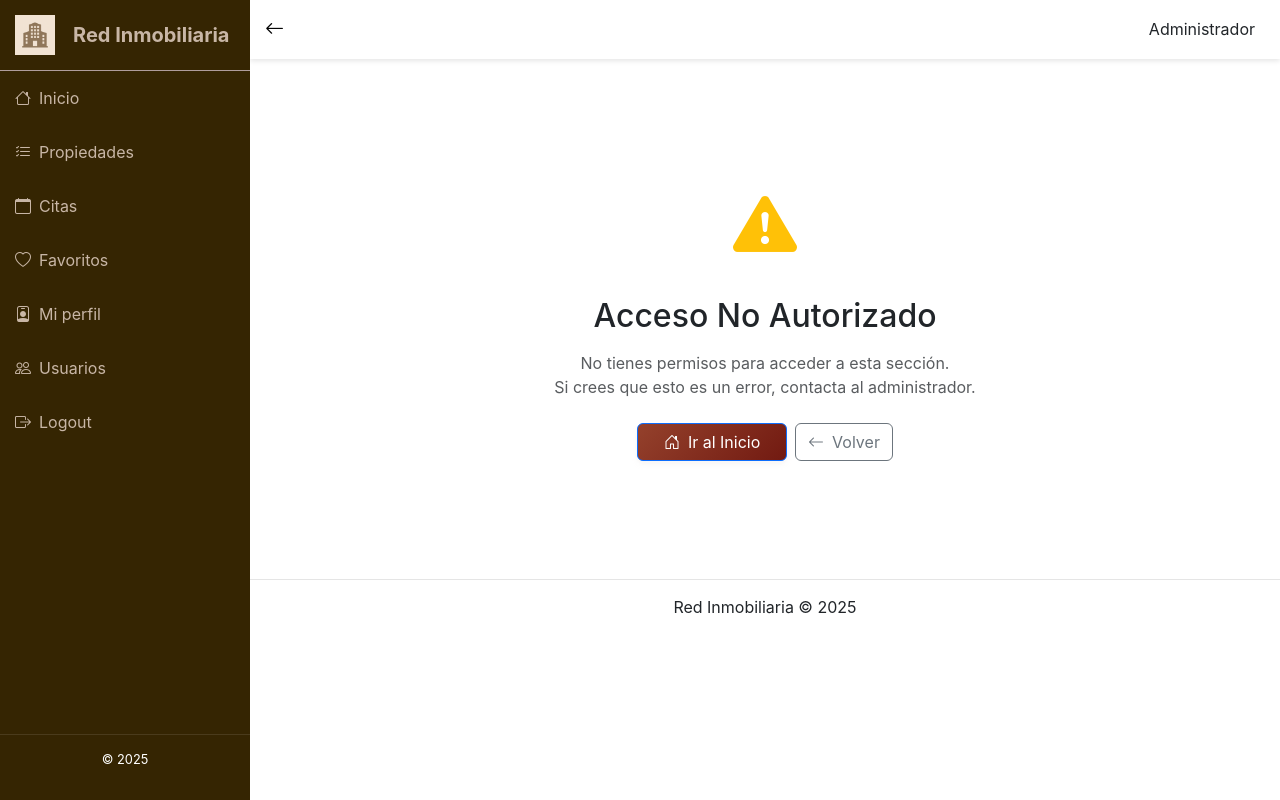
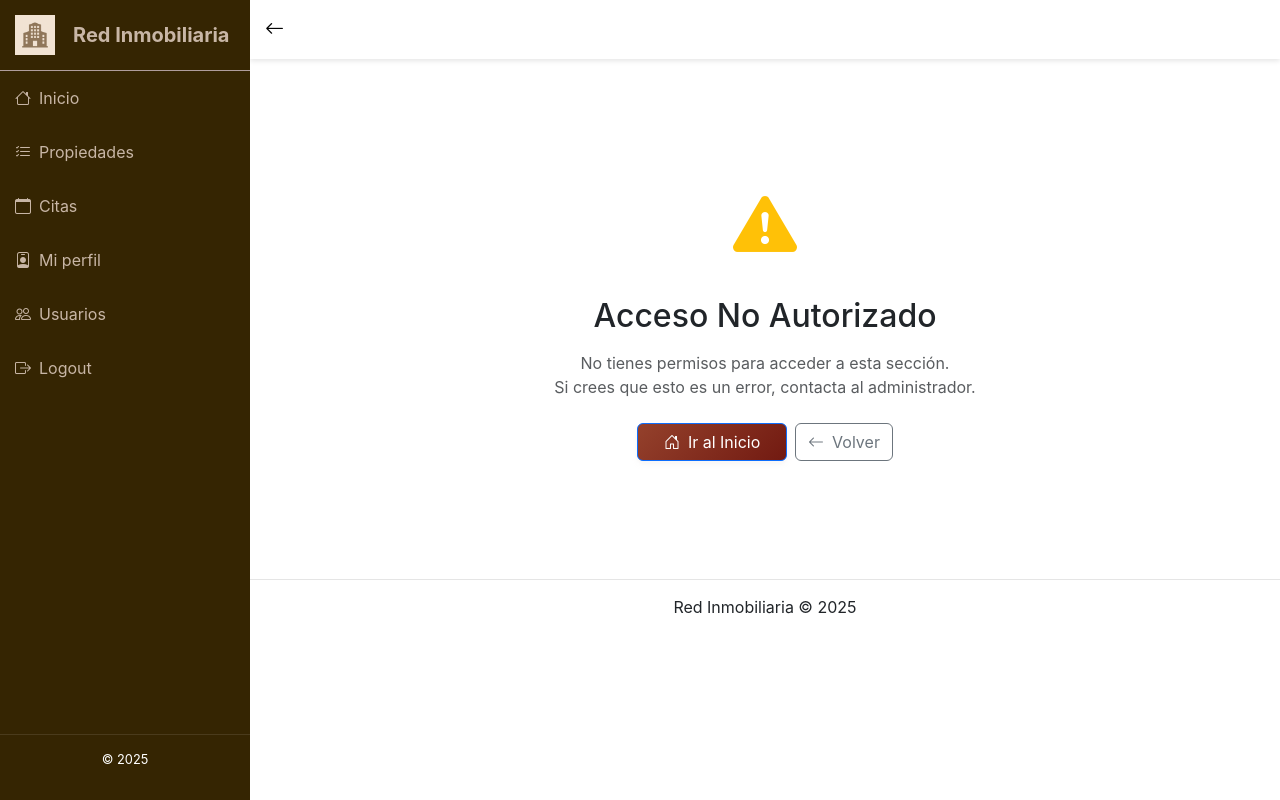
Before and after one commit to NeryAponte98/Red_Inmobiliaria, a React (Vite) app in the folder Frontend/: page /no-autorizado in a window 1280 px wide. Built offline with nearby package versions, Linux system fonts and the light colour scheme; sample sign-in values are in the browser's storage.

Commit message:
actualización cambios

```diff
--- a/Frontend/src/App.jsx
+++ b/Frontend/src/App.jsx
@@ -7,7 +7,6 @@ import Layout from './componentes/Layout';
 import Propiedades from './vistas/Propiedades';
 import MiPerfil from './vistas/MiPerfil';
 import Logout from './vistas/Logout';
-import Favoritos from './vistas/Favoritos';
 import Login from './vistas/Login';
 import NoAutorizado from './componentes/NoAutorizado';
 import CrearCita from './componentes/CrearCita';
@@ -56,8 +55,6 @@ function App() {
             </ProtectedRoute>
           } />
 
-          <Route path="/favoritos" element={<Favoritos />} />
-
           {/* Ruta para manejar acceso no autorizado */}
           <Route path="/no-autorizado" element={<NoAutorizado />} />
 
--- a/Frontend/src/componentes/Layout.jsx
+++ b/Frontend/src/componentes/Layout.jsx
@@ -23,7 +23,7 @@ const Layout = () => {
             <i className={`bi ${sidebarOpen ? 'bi-arrow-left' : 'bi-list'}`}></i>
           </button>
           <div className="user-info">
-            <span className="user-name">Administrador</span>
+            <span className="user-name"></span>
             {/*img src="/api/placeholder/40/40" alt="User" className="user-avatar" />*/}
           </div>
         </header>
--- a/Frontend/src/componentes/Navbar.jsx
+++ b/Frontend/src/componentes/Navbar.jsx
@@ -47,15 +47,6 @@ const Navbar = ({ isOpen, toggleSidebar }) => {
           </NavLink>
         </li>
 
-        <li className="sidebar-item">
-          <NavLink
-            className={({isActive}) => isActive ? "sidebar-link active" : "sidebar-link"}
-            to="/favoritos"
-          >
-            <i className="bi bi-heart me-2"></i>
-            <span>Favoritos</span>
-          </NavLink>
-        </li>
 
         <li className="sidebar-item">
           <NavLink
--- a/Frontend/src/componentes/Usuarios.jsx
+++ b/Frontend/src/componentes/Usuarios.jsx
@@ -233,7 +233,7 @@ export default function GestionUsuarios() {
                     className="btn-edit"
                     onClick={() => mostrarFormularioEditar(usuario)}
                   >
-                    Editar
+                    Eliminar
                   </button>
                 </td>
               </tr>
@@ -246,7 +246,7 @@ export default function GestionUsuarios() {
         <div className="modal-overlay">
           <div className="modal-content">
             <div className="modal-header">
-              <h2 className="modal-title">{formTitulo}</h2>
+              <h2 className="modal-title">Datos de usuario</h2>
             </div>
             <div className="modal-body">
               <form onSubmit={handleSubmit}>
--- a/Frontend/src/estilos/VerCitas.css
+++ b/Frontend/src/estilos/VerCitas.css
@@ -253,7 +253,7 @@
 }
 
 .modal-title {
-  color: #2d3748;
+  color: #693d0e !important;
   font-size: 1.8rem;
   font-weight: 800;
   margin-bottom: 25px;
--- a/Frontend/src/estilos/usuarios.css
+++ b/Frontend/src/estilos/usuarios.css
@@ -15,6 +15,9 @@
     width: 100%;
 }
 
+.main-title{
+    background-color: black;
+}
 /* Secciones del perfil */
 .profile-section {
     background-color: #ffffff;
--- a/Frontend/src/vistas/Favoritos.jsx
+++ /dev/null
@@ -1,12 +0,0 @@
-import React from 'react';
-
-const Favoritos = () => {
-  return (
-    <div>
-      <h1>Favoritos</h1>
-      <p>Gestión de favoritos</p>
-    </div>
-  );
-};
-
-export default Favoritos;
--- a/Frontend/src/vistas/Login.jsx
+++ b/Frontend/src/vistas/Login.jsx
@@ -223,6 +223,7 @@ const Login = () => {
                                 disabled={loading}
                             >
                                 <option value="">Seleccione un tipo...</option>
+                                <option value="2">Vendedor</option>
                                 <option value="3">Cliente</option>
                             </select>
                         </div>
```
